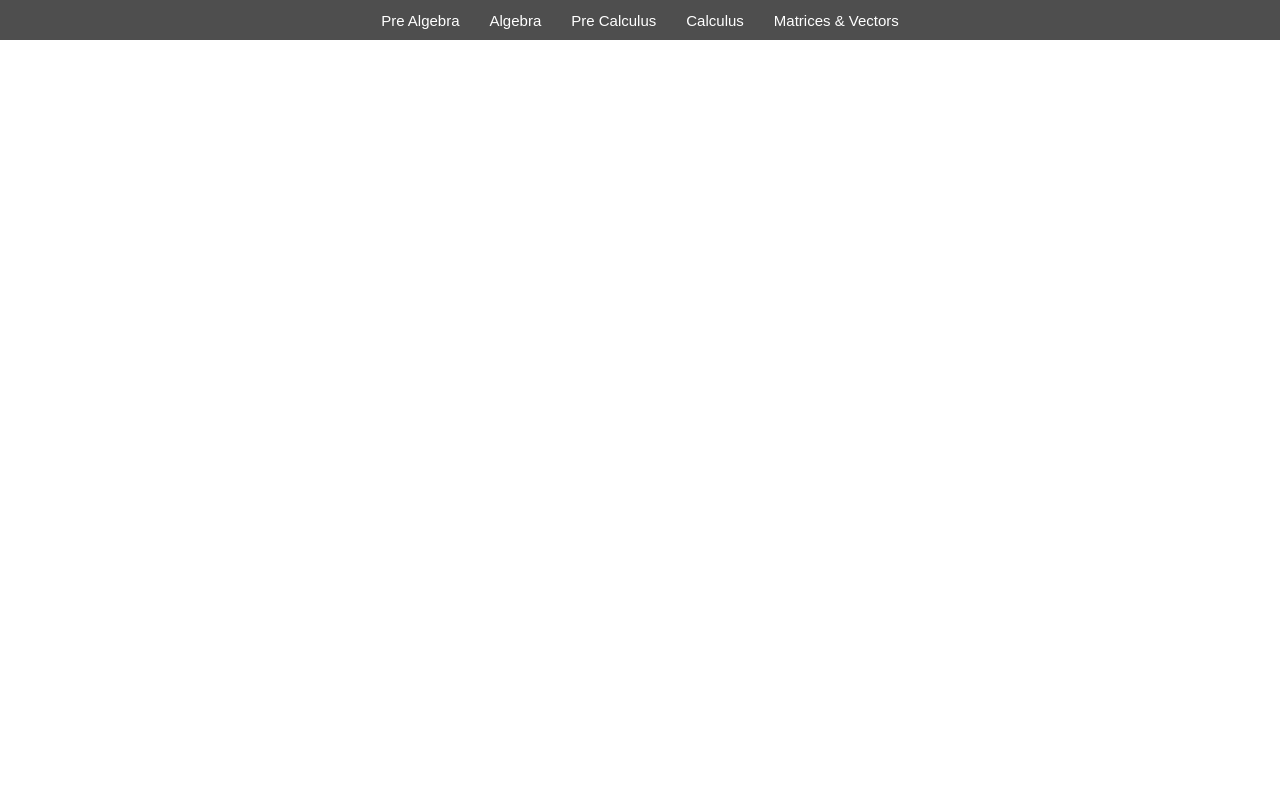
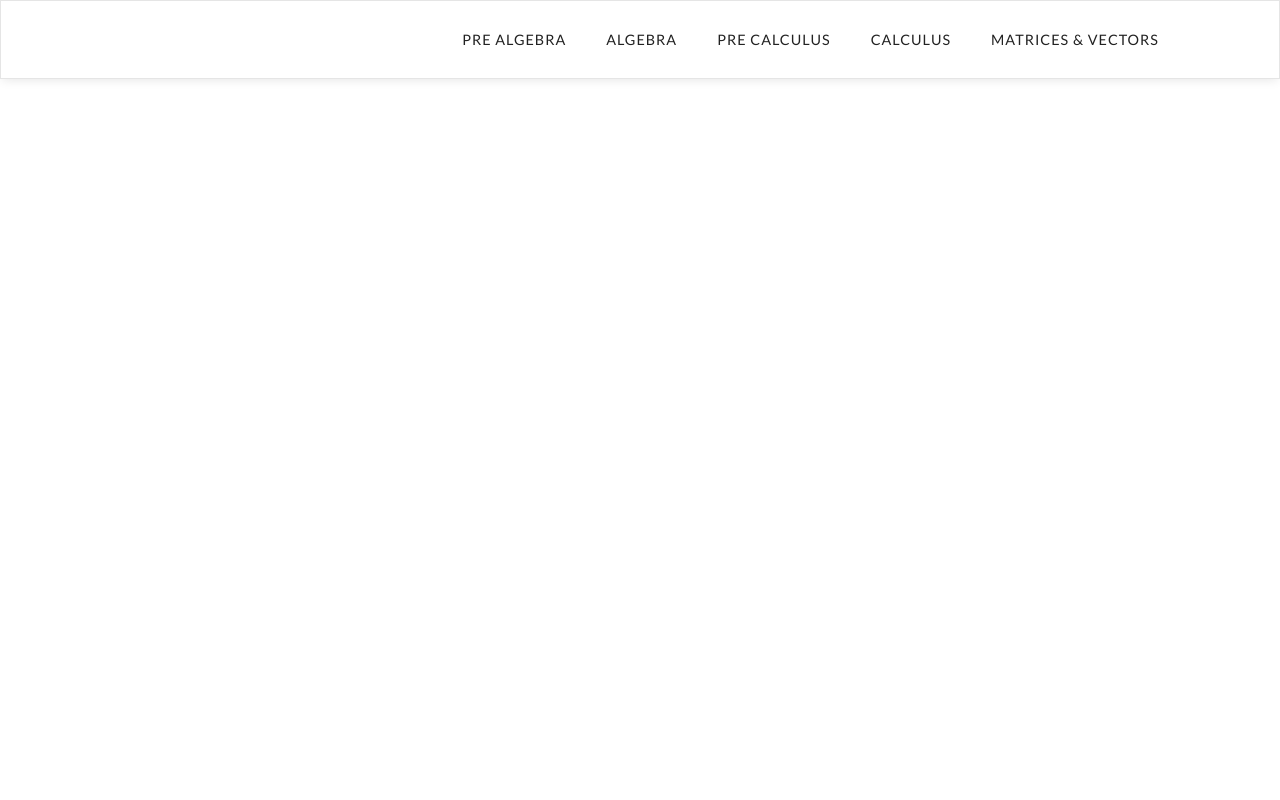
Before and after one commit to devamanin/Mathstep, a Flask app: page / in a window 1280 px wide. Run offline with Flask 2, Linux system fonts and the light colour scheme.

Commit message:
Dropdowns

```diff
--- a/webapp/templates/base.html
+++ b/webapp/templates/base.html
@@ -6,60 +6,128 @@
     <meta name="viewport" content="width=device-width, initial-scale=1.0">
     <title>Mathstep</title>
     <style>
-        * {
-            margin: 0;
-            padding: 0;
+        @import url(https://fonts.googleapis.com/css?family=Lato);
+        *, *:before, *:after {
+        box-sizing: border-box;
+        padding: 0;
+        margin: 0;
+        font-family: "Lato", sans-serif;
         }
 
-        #header {
-            background-color: rgb(78, 78, 78);
-            width: 100%;
-            height: 40px;
-            display: flex;
-            flex-direction: row;
-            justify-content: center;
-            align-items: center;
+        /*| Navigation |*/
+        nav {
+        position: fixed;
+        top: 0;
+        left: 0;
+        width: 100%;
+        background: #fff;
+        box-shadow: 0 3px 10px -2px rgba(0, 0, 0, 0.1);
+        border: 1px solid rgba(0, 0, 0, 0.1);
         }
 
-        .header-button {
-            width: auto;
-            display: flex;
-            flex-direction: row;
-            color: white;
-            font-size: 15px;
-            font-family: Arial, Helvetica, sans-serif;
-            column-gap: 20px;
-            height: 100%;
+        nav ul {
+        list-style: none;
+        position: relative;
+        float: right;
+        margin-right: 100px;
+        display: inline-table;
         }
 
-        .header-button * {
-            padding: 5px;
-            /* background-color: black; */
-            display: flex;
-            align-items: center;
-            cursor: pointer;
+        nav ul li {
+        float: left;
+        transition: all 0.2s ease-in-out;
         }
 
-        .pre-algebra-but:hover,
-        .Algebra-but:hover,
-        .pre-calculus-but:hover,
-        .calculus-but:hover,
-        .matrices-but:hover {
-            background-color: black;
+        nav ul li:hover {
+        background: rgba(0, 0, 0, 0.15);
+        }
+
+        nav ul li:hover > ul {
+        display: block;
+        }
+
+        nav ul li {
+        float: left;
+        transition: all 0.2s ease-in-out;
+        }
+
+        nav ul li a {
+        display: block;
+        padding: 30px 20px;
+        color: #222;
+        font-size: 0.9em;
+        letter-spacing: 1px;
+        text-decoration: none;
+        text-transform: uppercase;
+        }
+
+        nav ul ul {
+        display: none;
+        background: #fff;
+        position: absolute;
+        top: 100%;
+        box-shadow: -3px 3px 10px -2px rgba(0, 0, 0, 0.1);
+        border: 1px solid rgba(0, 0, 0, 0.1);
+        }
+
+        nav ul ul li {
+        float: none;
+        position: relative;
+        }
+
+        nav ul ul li a {
+        padding: 15px 30px;
+        border-bottom: 1px solid rgba(0, 0, 0, 0.05);
+        }
+
+        nav ul ul ul {
+        position: absolute;
+        left: 100%;
+        top: 0;
         }
     </style>
 </head>
 
 <body>
-    <section id="header">
-        <div class="header-button">
-            <div class="pre-algebra-but">Pre Algebra</div>
-            <div class="Algebra-but">Algebra</div>
-            <div class="pre-calculus-but">Pre Calculus</div>
-            <div class="calculus-but">Calculus</div>
-            <div class="matrices-but">Matrices & Vectors</div>
-        </div>
-    </section>
+    <nav role='navigation'>
+        <ul>
+            <li><a href="#">Pre Algebra</a>
+                <ul>
+                    <li><a href="">Text Books</a></li>
+                    <li><a href="">Syllabus</a></li>
+                    <li><a href="">Class Notes</a></li>
+                </ul>
+            </li>
+            <li><a href="#">Algebra</a>
+                <ul>
+                    <li><a href="">Text Books</a></li>
+                    <li><a href="">Syllabus</a></li>
+                    <li><a href="">Class Notes</a></li>
+                </ul>
+            </li>
+            <li><a href="#">Pre Calculus</a>
+                <ul>
+                    <li><a href="">Text Books</a></li>
+                    <li><a href="">Syllabus</a></li>
+                    <li><a href="">Class Notes</a></li>
+                </ul>
+            </li>
+            <li><a href="#">Calculus</a>
+                <ul>
+                    <li><a href="">Text Books</a></li>
+                    <li><a href="">Syllabus</a></li>
+                    <li><a href="">Class Notes</a></li>
+                </ul>
+            </li>
+            <li><a href="#">Matrices & Vectors</a>
+                <ul>
+                    <li><a href="">Text Books</a></li>
+                    <li><a href="">Syllabus</a></li>
+                    <li><a href="">Class Notes</a></li>
+                </ul>
+            </li>
+        </ul>
+    </nav>
 </body>
 
 </html>
```
